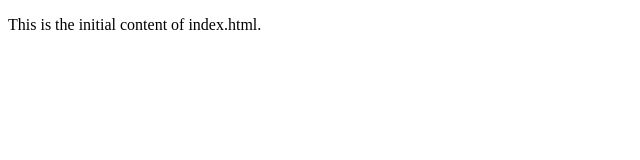
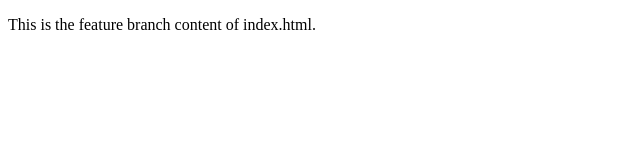
Before and after one commit to vpatel304/CSP451-Project, a plain HTML site: page index.html in a window 1280 px wide. Shown: the full height of the page, 0-640 px from the left. Drawn offline with Linux system fonts and the light colour scheme.

Commit message:
Update body text in index.html on feat-body-text branch

```diff
--- a/index.html
+++ b/index.html
@@ -5,6 +5,6 @@
   <title>Index Page</title>
 </head>
 <body>
-  <p>This is the initial content of index.html.</p>
+  <p>This is the feature branch content of index.html.</p>
 </body>
 </html>
```
